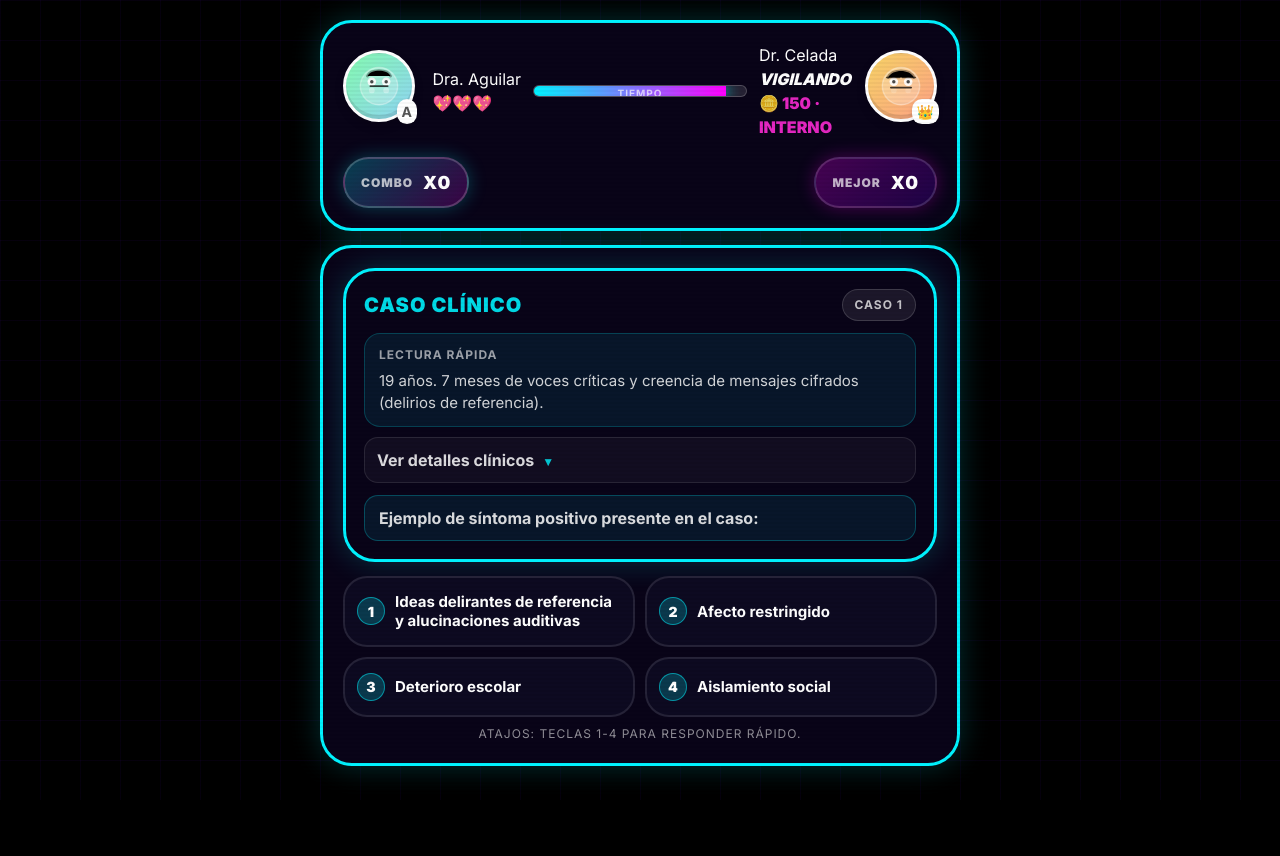
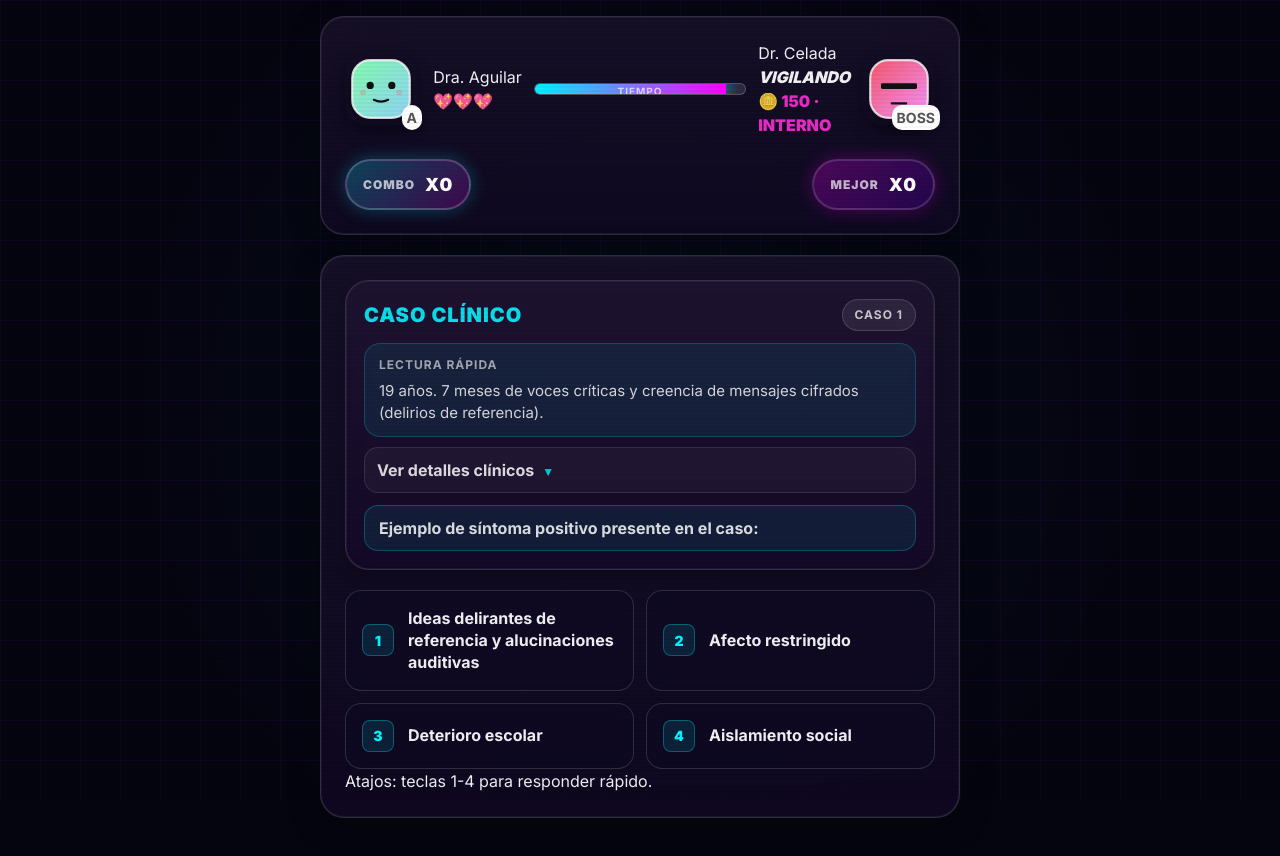
Before and after one commit to pataforista/casos-lasalle, a plain HTML site: page index.html in a window 1280 px wide. Both pictures are taken after a click on the button "INICIAR TURNO". Before the commit the page ends 800 px from the top, so only its background shows below. Drawn offline with nearby package versions, Linux system fonts and the light colour scheme.

Commit message:
esteticos

```diff
--- a/assets/styles.css
+++ b/assets/styles.css
@@ -1,39 +1,86 @@
 /* Kawaii avatar styles */
 @keyframes float {
-  0%, 100% { transform: translateY(0); }
-  50% { transform: translateY(-5px); }
+
+  0%,
+  100% {
+    transform: translateY(0);
+  }
+
+  50% {
+    transform: translateY(-5px);
+  }
 }
 
 @keyframes shake {
-  0% { transform: translate(1px, 1px) rotate(0deg); }
-  10% { transform: translate(-1px, -2px) rotate(-1deg); }
-  20% { transform: translate(-3px, 0px) rotate(1deg); }
-  30% { transform: translate(3px, 2px) rotate(0deg); }
-  40% { transform: translate(1px, -1px) rotate(1deg); }
-  50% { transform: translate(-1px, 2px) rotate(-1deg); }
-  60% { transform: translate(-3px, 1px) rotate(0deg); }
-  70% { transform: translate(3px, 1px) rotate(-1deg); }
-  80% { transform: translate(-1px, -1px) rotate(1deg); }
-  90% { transform: translate(1px, 2px) rotate(0deg); }
-  100% { transform: translate(1px, -2px) rotate(-1deg); }
+  0% {
+    transform: translate(1px, 1px) rotate(0deg);
+  }
+
+  10% {
+    transform: translate(-1px, -2px) rotate(-1deg);
+  }
+
+  20% {
+    transform: translate(-3px, 0px) rotate(1deg);
+  }
+
+  30% {
+    transform: translate(3px, 2px) rotate(0deg);
+  }
+
+  40% {
+    transform: translate(1px, -1px) rotate(1deg);
+  }
+
+  50% {
+    transform: translate(-1px, 2px) rotate(-1deg);
+  }
+
+  60% {
+    transform: translate(-3px, 1px) rotate(0deg);
+  }
+
+  70% {
+    transform: translate(3px, 1px) rotate(-1deg);
+  }
+
+  80% {
+    transform: translate(-1px, -1px) rotate(1deg);
+  }
+
+  90% {
+    transform: translate(1px, 2px) rotate(0deg);
+  }
+
+  100% {
+    transform: translate(1px, -2px) rotate(-1deg);
+  }
 }
 
 @keyframes pulse {
-  0% { transform: scale(1); }
-  50% { transform: scale(1.1); }
-  100% { transform: scale(1); }
+  0% {
+    transform: scale(1);
+  }
+
+  50% {
+    transform: scale(1.1);
+  }
+
+  100% {
+    transform: scale(1);
+  }
 }
 
 .kawaii-avatar {
   width: 72px;
   height: 72px;
-  border-radius: 50%;
+  border-radius: 20px;
   display: flex;
   align-items: center;
   justify-content: center;
   font-size: 35px;
-  box-shadow: 0 4px 10px rgba(0,0,0,0.15), inset 0 -4px 0 rgba(0,0,0,0.1);
-  border: 3px solid white;
+  box-shadow: 0 8px 16px rgba(0, 0, 0, 0.3);
+  border: none;
   position: relative;
   transition: all 0.3s ease;
   animation-duration: 2s;
@@ -54,18 +101,20 @@
   background: #fff;
   border-radius: 10px;
   padding: 2px 5px;
-  box-shadow: 0 2px 4px rgba(0,0,0,0.1);
+  box-shadow: 0 2px 4px rgba(0, 0, 0, 0.1);
   font-weight: bold;
   color: #555;
 }
 
 :root {
-  --bg-dark: #000000;
+  --bg-dark: #050510;
   --miami-cyan: #00f3ff;
   --miami-pink: #ff00ff;
-  --miami-purple: #7000ff;
-  --glass-bg: rgba(10, 5, 25, 0.98);
-  --text-main: #ffffff;
+  --miami-purple: #9d00ff;
+  --glass-bg: rgba(20, 10, 40, 0.65);
+  --glass-border: rgba(255, 255, 255, 0.15);
+  --text-main: #f0f0f5;
+  --safe-bottom: env(safe-area-inset-bottom, 20px);
 }
 
 body {
@@ -77,20 +126,38 @@ body {
   min-height: 100vh;
   overflow-x: hidden;
   background-image:
-    linear-gradient(rgba(112, 0, 255, 0.05) 1px, transparent 1px),
-    linear-gradient(90deg, rgba(112, 0, 255, 0.05) 1px, transparent 1px);
-  background-size: 40px 40px;
+    linear-gradient(rgba(157, 0, 255, 0.07) 1px, transparent 1px),
+    linear-gradient(90deg, rgba(157, 0, 255, 0.07) 1px, transparent 1px),
+    radial-gradient(circle at 50% 50%, rgba(0, 243, 255, 0.03) 0%, rgba(0, 0, 0, 0) 70%);
+  background-size: 40px 40px, 40px 40px, 100% 100%;
+  background-attachment: fixed;
 }
 
-.hud-font { font-family: "Chakra Petch", sans-serif; }
+.hud-font {
+  font-family: "Chakra Petch", sans-serif;
+}
 
 .miami-card {
   background: var(--glass-bg);
-  border: 3px solid var(--miami-cyan);
-  box-shadow: 0 0 30px rgba(0, 243, 255, 0.2);
-  border-radius: 32px;
-  padding: 20px;
-  margin-bottom: 14px;
+  border: 1px solid var(--glass-border);
+  box-shadow:
+    0 8px 32px rgba(0, 0, 0, 0.3),
+    inset 0 0 0 1px rgba(255, 255, 255, 0.05);
+  backdrop-filter: blur(16px);
+  -webkit-backdrop-filter: blur(16px);
+  border-radius: 24px;
+  padding: 24px;
+  margin-bottom: 20px;
+  position: relative;
+  overflow: hidden;
+}
+
+.miami-card::before {
+  content: "";
+  position: absolute;
+  inset: 0;
+  background: linear-gradient(180deg, rgba(255, 255, 255, 0.03) 0%, transparent 100%);
+  pointer-events: none;
 }
 
 .hero-card {
@@ -318,12 +385,43 @@ body {
   display: grid;
   gap: 12px;
   align-items: center;
+  padding-bottom: 4px;
 }
 
 @media (min-width: 520px) {
   .hudRow {
     grid-template-columns: 1fr 1.2fr 1fr;
   }
+}
+
+@media (max-width: 380px) {
+  .hudBox .badge {
+    display: none;
+  }
+
+  .hudBox {
+    gap: 8px;
+  }
+
+  .kawaii-avatar {
+    width: 48px;
+    height: 48px;
+    font-size: 24px;
+  }
+
+  .avatar-svg {
+    width: 32px;
+    height: 32px;
+  }
+
+  .hero-title {
+    font-size: 28px;
+  }
+}
+
+/* Safe Area for Mobile */
+#app {
+  padding-bottom: calc(20px + var(--safe-bottom));
 }
 
 .hudBox {
@@ -421,15 +519,18 @@ body {
 .modalCard {
   width: min(520px, 100%);
   max-height: 85vh;
-  background: rgba(10, 5, 25, 0.98);
-  border: 3px solid rgba(255, 255, 255, 0.2);
-  border-radius: 28px;
-  padding: 20px;
-  box-shadow: 0 0 40px rgba(0, 0, 0, 0.4);
+  background: rgba(10, 5, 25, 0.95);
+  border: 1px solid var(--glass-border);
+  border-radius: 32px;
+  padding: 24px;
+  box-shadow:
+    0 20px 50px rgba(0, 0, 0, 0.6),
+    0 0 0 1px rgba(255, 255, 255, 0.1);
   display: flex;
   flex-direction: column;
-  gap: 14px;
-  animation: pop-in 0.25s ease-out;
+  gap: 16px;
+  animation: pop-in 0.4s cubic-bezier(0.19, 1, 0.22, 1);
+  backdrop-filter: blur(20px);
 }
 
 .modalContent {
@@ -514,35 +615,70 @@ body {
 }
 
 @keyframes pop-in {
-  0% { transform: translateY(12px) scale(0.98); opacity: 0; }
-  100% { transform: translateY(0) scale(1); opacity: 1; }
+  0% {
+    transform: translateY(12px) scale(0.98);
+    opacity: 0;
+  }
+
+  100% {
+    transform: translateY(0) scale(1);
+    opacity: 1;
+  }
 }
 
+/* --- FACELIFTED BUTTONS --- */
 .btn-action {
   width: 100%;
-  padding: 18px;
-  border: 4px solid white;
-  border-radius: 40px;
+  padding: 20px;
+  border: none;
+  border-radius: 99px;
   background: linear-gradient(135deg, var(--miami-pink), var(--miami-purple));
   color: white;
   font-family: "Chakra Petch", sans-serif;
   font-weight: 900;
-  font-size: 19px;
+  font-size: 20px;
   text-transform: uppercase;
-  letter-spacing: 2px;
-  box-shadow: 0 8px 0px rgba(0, 0, 0, 0.6);
+  letter-spacing: 3px;
+  box-shadow:
+    0 0 15px rgba(255, 0, 255, 0.4),
+    inset 0 2px 0 rgba(255, 255, 255, 0.4);
   transition: all 0.2s cubic-bezier(0.175, 0.885, 0.32, 1.275);
   cursor: pointer;
+  position: relative;
+  overflow: hidden;
+}
+
+.btn-action::before {
+  content: "";
+  position: absolute;
+  top: 0;
+  left: -100%;
+  width: 100%;
+  height: 100%;
+  background: linear-gradient(90deg, transparent, rgba(255, 255, 255, 0.4), transparent);
+  transform: skewX(-20deg);
+  transition: 0.5s;
+}
+
+.btn-action:hover {
+  transform: translateY(-2px);
+  box-shadow:
+    0 0 25px rgba(255, 0, 255, 0.7),
+    inset 0 2px 0 rgba(255, 255, 255, 0.6);
+}
+
+.btn-action:hover::before {
+  left: 100%;
 }
 
 .btn-action:active {
-  transform: translateY(6px);
-  box-shadow: 0 2px 0px rgba(0, 0, 0, 0.6);
+  transform: translateY(2px) scale(0.98);
+  box-shadow: 0 0 5px rgba(255, 0, 255, 0.4);
 }
 
 .options {
   display: grid;
-  gap: 10px;
+  gap: 12px;
 }
 
 @media (min-width: 520px) {
@@ -553,70 +689,75 @@ body {
 
 .option-btn {
   width: 100%;
-  padding: 14px 12px;
-  background: #0d0a21;
-  border: 2px solid rgba(255, 255, 255, 0.1);
-  color: white;
-  border-radius: 24px;
+  min-height: 54px;
+  /* Mobile touch target */
+  padding: 16px;
+  background: rgba(13, 10, 33, 0.6);
+  border: 1px solid var(--glass-border);
+  color: var(--text-main);
+  border-radius: 16px;
   text-align: left;
-  font-weight: 700;
-  font-size: 15px;
-  transition: all 0.2s;
+  font-weight: 600;
+  font-size: 16px;
+  transition: all 0.2s ease-out;
   cursor: pointer;
   display: grid;
   grid-template-columns: auto 1fr;
-  gap: 10px;
+  gap: 14px;
   align-items: center;
+  backdrop-filter: blur(8px);
 }
 
 .option-index {
-  width: 28px;
-  height: 28px;
-  border-radius: 50%;
-  background: rgba(0, 243, 255, 0.2);
-  border: 1px solid rgba(0, 243, 255, 0.5);
+  width: 32px;
+  height: 32px;
+  border-radius: 8px;
+  background: rgba(0, 243, 255, 0.1);
+  border: 1px solid rgba(0, 243, 255, 0.3);
   display: grid;
   place-items: center;
   font-size: 14px;
   font-weight: 800;
-  color: #ffffff;
+  color: var(--miami-cyan);
+  transition: all 0.2s;
 }
 
 .option-text {
   display: block;
-  line-height: 1.3;
+  line-height: 1.4;
 }
 
-.options-hint {
-  margin-top: 8px;
-  text-align: center;
-  font-size: 12px;
-  letter-spacing: 1px;
-  text-transform: uppercase;
-  color: rgba(255, 255, 255, 0.55);
+.option-btn:hover:not(:disabled) {
+  border-color: var(--miami-cyan);
+  background: rgba(0, 243, 255, 0.1);
+  box-shadow: 0 0 15px rgba(0, 243, 255, 0.15);
+  transform: translateX(4px);
 }
 
-.option-btn:hover {
-  border-color: var(--miami-cyan);
-  background: #1a143d;
-  transform: scale(1.02);
+.option-btn:hover:not(:disabled) .option-index {
+  background: var(--miami-cyan);
+  color: black;
 }
 
 .option-btn.correct {
   border-color: #39ff14 !important;
-  background: rgba(57, 255, 20, 0.15) !important;
-  color: #39ff14 !important;
+  background: rgba(57, 255, 20, 0.2) !important;
+  box-shadow: 0 0 20px rgba(57, 255, 20, 0.3);
+  color: #caffbf !important;
 }
 
 .option-btn.incorrect {
   border-color: #ff0055 !important;
-  background: rgba(255, 0, 85, 0.15) !important;
-  color: #ff0055 !important;
+  background: rgba(255, 0, 85, 0.2) !important;
+  box-shadow: 0 0 20px rgba(255, 0, 85, 0.3);
+  color: #ffb3c1 !important;
+  animation: shake 0.4s;
 }
 
 .option-btn:disabled {
-  opacity: 0.6;
+  opacity: 0.7;
   cursor: not-allowed;
+  filter: grayscale(0.5);
 }
 
 .patience-track {
@@ -634,14 +775,28 @@ body {
   transition: width 0.1s linear;
 }
 
-.avatar-glow { filter: drop-shadow(0 0 12px rgba(255, 255, 255, 0.3)); }
+.avatar-glow {
+  filter: drop-shadow(0 0 12px rgba(255, 255, 255, 0.3));
+}
 
-.shake { animation: shake 0.4s ease-in-out; }
+.shake {
+  animation: shake 0.4s ease-in-out;
+}
 
 @keyframes shake {
-  0%, 100% { transform: translateX(0); }
-  25% { transform: translateX(-12px); }
-  75% { transform: translateX(12px); }
+
+  0%,
+  100% {
+    transform: translateX(0);
+  }
+
+  25% {
+    transform: translateX(-12px);
+  }
+
+  75% {
+    transform: translateX(12px);
+  }
 }
 
 .scanline {
@@ -668,8 +823,13 @@ body {
 }
 
 @keyframes spin {
-  0% { transform: rotate(0deg); }
-  100% { transform: rotate(360deg); }
+  0% {
+    transform: rotate(0deg);
+  }
+
+  100% {
+    transform: rotate(360deg);
+  }
 }
 
 #debug {
@@ -678,8 +838,8 @@ body {
   left: 10px;
   right: 10px;
   bottom: 10px;
-  background: rgba(0,0,0,.92);
-  border: 2px solid rgba(0,243,255,.45);
+  background: rgba(0, 0, 0, .92);
+  border: 2px solid rgba(0, 243, 255, .45);
   border-radius: 18px;
   padding: 12px;
   z-index: 2000;
--- a/js/game.js
+++ b/js/game.js
@@ -29,70 +29,113 @@ const NARRATIVE = {
 };
 
 const Avatars = {
-  _generate(avatar, color, animation, badge = "") {
+  _generate(svgContent, gradientId, animation, badge) {
+    // Unique ID for gradients to prevent conflicts if multiple avatars render
+    const uid = Math.random().toString(36).substr(2, 5);
+    const gradId = `grad_${uid}`;
+
+    // Gradient definitions based on type
+    const gradients = {
+      resident: `
+        <linearGradient id="${gradId}" x1="0%" y1="0%" x2="100%" y2="100%">
+          <stop offset="0%" stop-color="#84fab0" />
+          <stop offset="100%" stop-color="#8fd3f4" />
+        </linearGradient>`,
+      resident_happy: `
+        <linearGradient id="${gradId}" x1="0%" y1="0%" x2="100%" y2="100%">
+          <stop offset="0%" stop-color="#fccb90" />
+          <stop offset="100%" stop-color="#d57eeb" />
+        </linearGradient>`,
+      resident_error: `
+        <linearGradient id="${gradId}" x1="0%" y1="0%" x2="100%" y2="100%">
+          <stop offset="0%" stop-color="#e0c3fc" />
+          <stop offset="100%" stop-color="#8ec5fc" />
+        </linearGradient>`,
+      boss: `
+        <linearGradient id="${gradId}" x1="0%" y1="0%" x2="100%" y2="100%">
+          <stop offset="0%" stop-color="#f5576c" />
+          <stop offset="100%" stop-color="#f093fb" />
+        </linearGradient>`
+    };
+
+    const selectedGrad = gradients[gradientId] || gradients.resident;
+
     return `
-      <div class="kawaii-avatar" style="background: ${color}; animation-name: ${animation};">
-        ${avatar}
+      <div class="kawaii-avatar ${animation ? animation : ''}" style="background: transparent;">
+        <svg viewBox="0 0 100 100" class="avatar-svg" style="width:100%; height:100%; filter: drop-shadow(0 4px 6px rgba(0,0,0,0.3));">
+          <defs>${selectedGrad}</defs>
+          <!-- Face Base -->
+          <rect x="10" y="10" width="80" height="80" rx="25" fill="url(#${gradId})" stroke="rgba(255,255,255,0.8)" stroke-width="3" />
+          ${svgContent}
+        </svg>
         ${badge ? `<div class="kawaii-tag">${badge}</div>` : ""}
       </div>
     `;
   },
+
   resident(name, mood = "normal") {
-    const moodConfig = {
-      happy: { avatar: "resident-smile", color: "linear-gradient(135deg, #ff9a9e 0%, #fecfef 100%)", anim: "float" },
-      shock: { avatar: "resident-shock", color: "linear-gradient(135deg, #a18cd1 0%, #fbc2eb 100%)", anim: "shake" },
-      normal: { avatar: "resident-neutral", color: "linear-gradient(135deg, #84fab0 0%, #8fd3f4 100%)", anim: "float" },
-      sad: { avatar: "resident-sad", color: "linear-gradient(135deg, #cfd9df 0%, #e2ebf0 100%)", anim: "float" }
+    const faces = {
+      normal: {
+        eyes: `<circle cx="35" cy="45" r="5" fill="#111"/><circle cx="65" cy="45" r="5" fill="#111"/>`,
+        mouth: `<path d="M40 65 Q50 70 60 65" fill="none" stroke="#111" stroke-width="3" stroke-linecap="round"/>`,
+        grad: "resident"
+      },
+      happy: { // Acierto
+        eyes: `<path d="M30 45 Q35 40 40 45" fill="none" stroke="#111" stroke-width="3" stroke-linecap="round"/>
+               <path d="M60 45 Q65 40 70 45" fill="none" stroke="#111" stroke-width="3" stroke-linecap="round"/>`,
+        mouth: `<path d="M35 60 Q50 75 65 60" fill="#ff6b6b" stroke="none"/>`, // Open mouth smile
+        grad: "resident_happy",
+        anim: "bounce" // CSS class expected
+      },
+      shock: { // Error
+        eyes: `<line x1="30" y1="40" x2="40" y2="50" stroke="#111" stroke-width="3"/><line x1="40" y1="40" x2="30" y2="50" stroke="#111" stroke-width="3"/>
+               <line x1="60" y1="40" x2="70" y2="50" stroke="#111" stroke-width="3"/><line x1="70" y1="40" x2="60" y2="50" stroke="#111" stroke-width="3"/>`,
+        mouth: `<circle cx="50" cy="65" r="6" fill="none" stroke="#111" stroke-width="3"/>`,
+        grad: "resident_error",
+        anim: "shake"
+      }
     };
-    const config = moodConfig[mood] || moodConfig.normal;
+
+    const config = faces[mood] || faces.normal;
     const initial = name ? name[0].toUpperCase() : "R";
-    const svg = this._renderAvatar(config.avatar);
-    return this._generate(svg, config.color, config.anim, initial);
+
+    const svgContent = `
+      <!-- Eyes -->
+      ${config.eyes}
+      <!-- Cheeks -->
+      <circle cx="25" cy="55" r="4" fill="rgba(255,100,100,0.3)" />
+      <circle cx="75" cy="55" r="4" fill="rgba(255,100,100,0.3)" />
+      <!-- Mouth -->
+      ${config.mouth}
+    `;
+
+    return this._generate(svgContent, config.grad, config.anim, initial);
   },
+
   boss(mood = "normal") {
-    const moodConfig = {
-      angry: { avatar: "boss-angry", color: "linear-gradient(135deg, #ff0844 0%, #ffb199 100%)", anim: "shake" },
-      normal: { avatar: "boss-cool", color: "linear-gradient(135deg, #f6d365 0%, #fda085 100%)", anim: "float" },
-      sus: { avatar: "boss-sus", color: "linear-gradient(135deg, #4facfe 0%, #00f2fe 100%)", anim: "pulse" }
+    const faces = {
+      normal: {
+        eyes: `<rect x="25" y="42" width="50" height="8" rx="2" fill="#111"/>`, // Visor
+        mouth: `<line x1="40" y1="70" x2="60" y2="70" stroke="#111" stroke-width="3" stroke-linecap="round"/>`
+      },
+      angry: { // Error grave
+        eyes: `<rect x="25" y="42" width="50" height="8" rx="2" fill="#ff0044"/>
+               <path d="M25 35 L50 45 L75 35" fill="none" stroke="#111" stroke-width="2"/>`, // Angry brows
+        mouth: `<path d="M40 70 Q50 65 60 70" fill="none" stroke="#111" stroke-width="3" stroke-linecap="round"/>`
+      }
     };
-    const config = moodConfig[mood] || moodConfig.normal;
-    const svg = this._renderAvatar(config.avatar);
-    return this._generate(svg, config.color, config.anim, "👑");
-  },
-  _renderAvatar(type) {
-    const faces = {
-      "resident-neutral": { mouth: "M20 32h24", brow: "", eyeType: "normal", blush: true, hair: "M16 18c4-10 28-10 32 0" },
-      "resident-smile": { mouth: "M18 30c6 8 22 8 28 0", brow: "", eyeType: "smile", blush: true, hair: "M16 18c4-10 28-10 32 0" },
-      "resident-shock": { mouth: "M28 30a6 6 0 1 0 12 0a6 6 0 1 0 -12 0", brow: "M14 18h14M36 18h14", eyeType: "wide", hair: "M16 18c4-10 28-10 32 0" },
-      "resident-sad": { mouth: "M18 34c6-6 22-6 28 0", brow: "M14 20h14M36 20h14", eyeType: "sad", blush: true, hair: "M16 18c4-10 28-10 32 0" },
-      "boss-cool": { mouth: "M18 34h28", brow: "M12 20h18M34 20h18", eyeType: "normal", hair: "M14 20c6-12 30-12 36 0" },
-      "boss-angry": { mouth: "M18 34h28", brow: "M12 22l16-6M36 16l16 6", eyeType: "narrow", hair: "M14 20c6-12 30-12 36 0" },
-      "boss-sus": { mouth: "M20 34h24", brow: "M12 20h16M36 16h16", eyeType: "wink", hair: "M14 20c6-12 30-12 36 0" }
-    };
-    const face = faces[type] || faces["resident-neutral"];
-    const eyeMap = {
-      normal: { rx: 6, ry: 6, pupil: 2.4 },
-      wide: { rx: 7, ry: 7, pupil: 2.8 },
-      narrow: { rx: 6, ry: 3.2, pupil: 2.2 },
-      smile: { rx: 6, ry: 4, pupil: 2.2 },
-      sad: { rx: 6, ry: 5, pupil: 2.3 },
-      wink: { rx: 6, ry: 2.6, pupil: 0 }
-    };
-    const eye = eyeMap[face.eyeType] || eyeMap.normal;
-    return `
-      <svg class="avatar-svg" viewBox="0 0 64 64" role="img" aria-hidden="true">
-        <circle cx="32" cy="32" r="26" fill="rgba(255,255,255,0.25)" stroke="rgba(255,255,255,0.35)" stroke-width="2"></circle>
-        ${face.hair ? `<path d="${face.hair}" stroke="rgba(0,0,0,0.35)" stroke-width="4" stroke-linecap="round"></path>` : ""}
-        <circle cx="22" cy="38" r="4" fill="${face.blush ? "rgba(255,255,255,0.35)" : "rgba(255,255,255,0.18)"}"></circle>
-        <circle cx="42" cy="38" r="4" fill="${face.blush ? "rgba(255,255,255,0.35)" : "rgba(255,255,255,0.18)"}"></circle>
-        <ellipse cx="22" cy="26" rx="${eye.rx}" ry="${eye.ry}" fill="rgba(255,255,255,0.9)"></ellipse>
-        <ellipse cx="42" cy="26" rx="${eye.rx}" ry="${eye.ry}" fill="rgba(255,255,255,0.9)"></ellipse>
-        ${eye.pupil ? `<circle cx="22" cy="26" r="${eye.pupil}" fill="rgba(0,0,0,0.7)"></circle>` : ""}
-        ${eye.pupil ? `<circle cx="42" cy="26" r="${eye.pupil}" fill="rgba(0,0,0,0.7)"></circle>` : ""}
-        <path d="${face.brow}" stroke="rgba(0,0,0,0.6)" stroke-width="2.2" stroke-linecap="round" fill="none"></path>
-        <path d="${face.mouth}" stroke="rgba(0,0,0,0.75)" stroke-width="2.6" stroke-linecap="round" fill="none"></path>
-      </svg>
+
+    const config = faces[mood] || faces.normal;
+    // Boss uses same gradient always for consistency, or we could vary it
+    const svgContent = `
+      <!-- Boss Visor/Eyes -->
+      ${config.eyes}
+      ${mood === 'normal' ? '' : '<path d="M85 20 L95 10" stroke="#ff0044" stroke-width="4" />'} <!-- Stress mark -->
+      <!-- Mouth -->
+      ${config.mouth}
     `;
+
+    return this._generate(svgContent, "boss", mood === 'angry' ? 'shake' : '', "BOSS");
   }
 };
 
```
